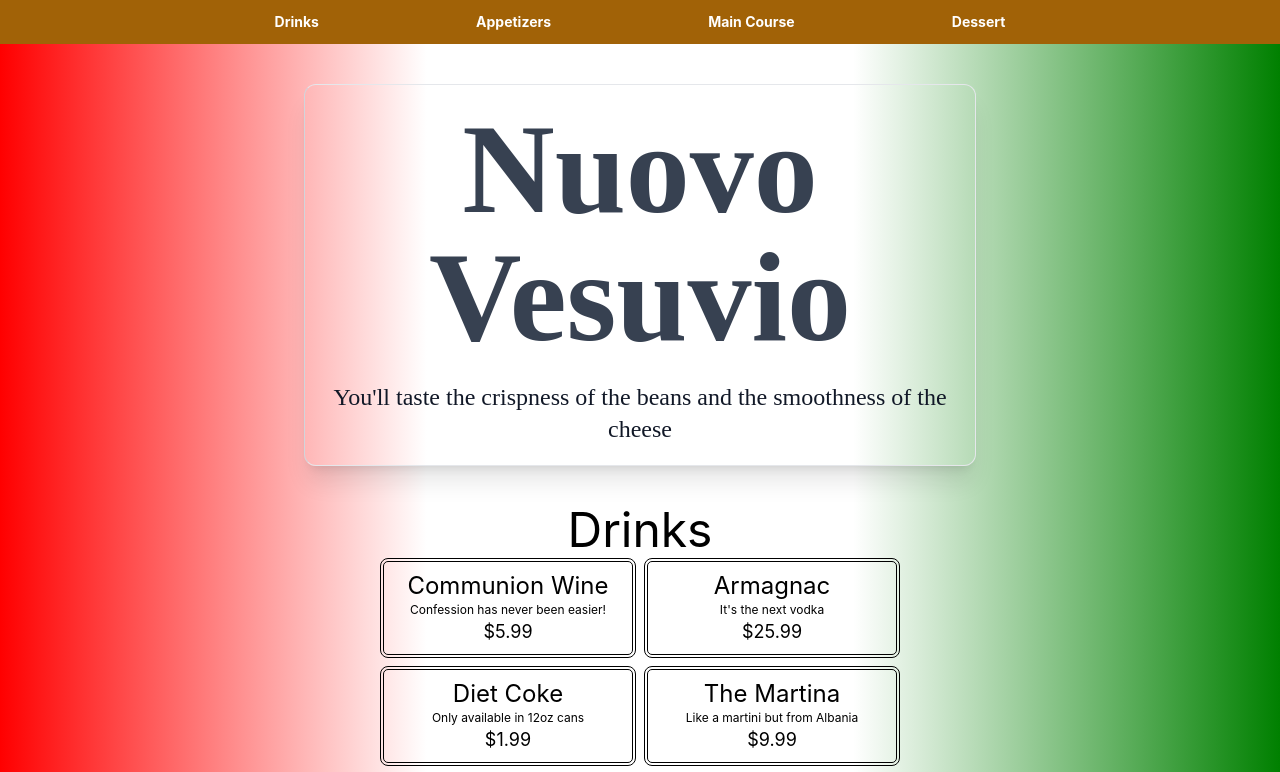
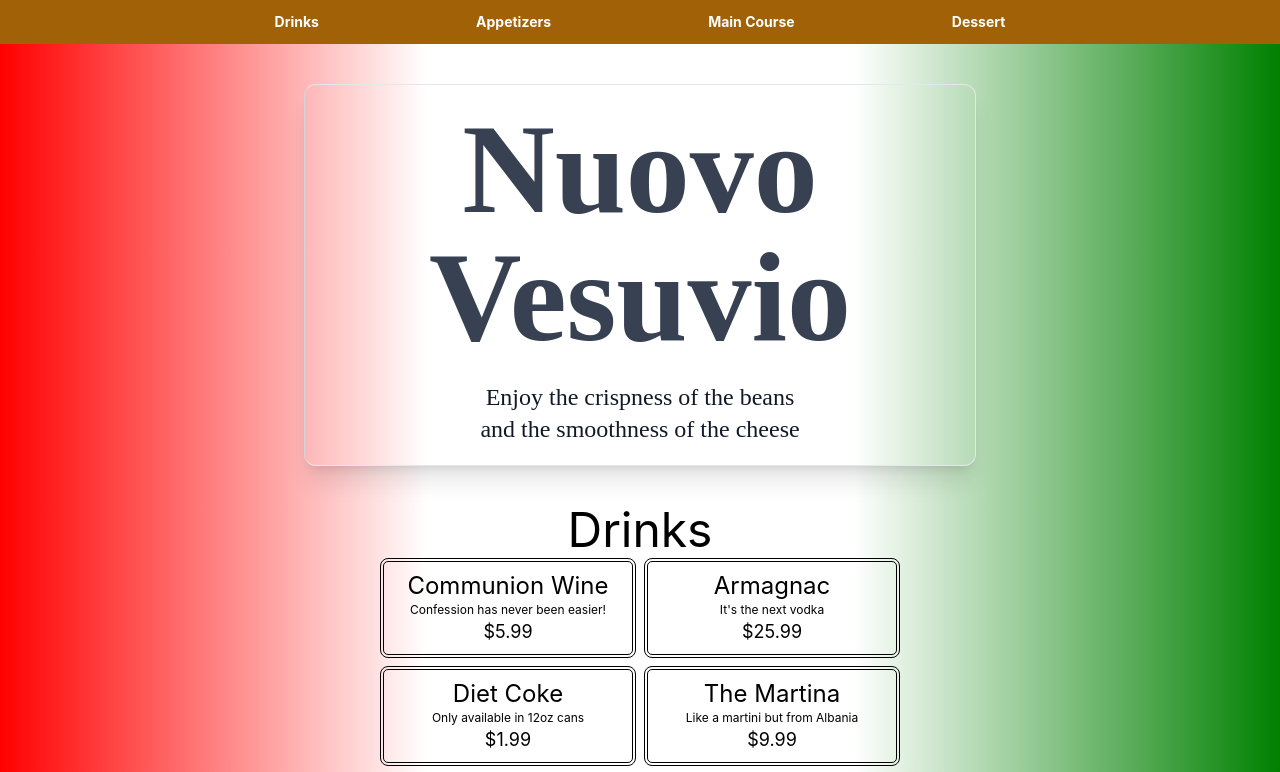
Before and after one commit to crono628/Restaurant_Page, a React (Create React App) app: page / in a window 1280 px wide. Shown: the top 772 px of the page. Built offline with nearby package versions, Linux system fonts and the light colour scheme; the HTML template or start-up script is replaced by a standard one.

Commit message:
Welcome text change

```diff
--- a/src/components/Welcome.js
+++ b/src/components/Welcome.js
@@ -7,7 +7,10 @@ const Welcome = () => {
         Nuovo Vesuvio
       </p>
       <p className=" text-center text-gray-900 text-2xl">
-        You'll taste the crispness of the beans and the smoothness of the cheese
+        Enjoy the crispness of the beans{' '}
+      </p>
+      <p className=" text-center text-gray-900 text-2xl">
+        and the smoothness of the cheese
       </p>
     </div>
   );
```
